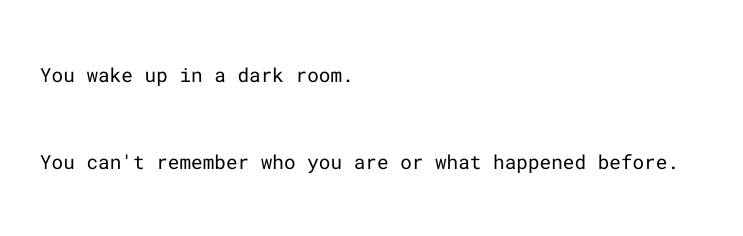
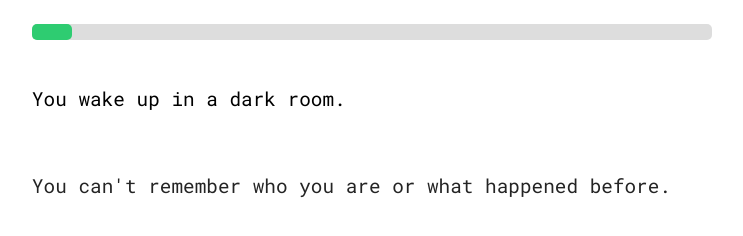
Before and after one commit to peggy0120/p_text_escape_game, a plain HTML site: page index.html in a window 1280 px wide. Both pictures are taken after a click on the button "English". Shown: the whole page, without its empty margins (268-1011 px from the left). Drawn offline with Linux system fonts and the light colour scheme.

Commit message:
add prog bar & scroll to top on new sect

```diff
--- a/game.js
+++ b/game.js
@@ -1,6 +1,8 @@
 $(document).ready(function () {
 
     var container = $('.container')
+    var barContainer = $('.bar-container')
+    var progress = $('#progress')
     var content = $('#content')
     var optionBtns = $('#option-buttons')
 
@@ -25,6 +27,7 @@ $(document).ready(function () {
         console.log("Personality randomly set to: " + personality[psnlOpt])
 
     }
+
 
     var sect = "0"
 
@@ -121,17 +124,25 @@ $(document).ready(function () {
 
         var next = []
 
+        barContainer.removeClass('hidden')
         loadSection(sect)
 
     }
 
     function loadSection(sectionId) {
 
-        $('div.item').fadeOut(600)
-        $('button').fadeOut(600)
+        $('div.item').fadeOut(1200)
+        $('button').fadeOut(1200, function () {
+            $("html, body").animate({
+                scrollTop: 0
+            }, "slow");
+            return false;
+        })
 
-        content.delay(800).empty()
-        optionBtns.delay(800).empty()
+        content.delay(1200).empty()
+        optionBtns.delay(1200).empty()
+
+        updateProgress()
 
         console.log("*SECTION: " + sect)
         var section = storySection.find(storySection => storySection.sect_id == sectionId)
@@ -194,6 +205,10 @@ $(document).ready(function () {
         var fadeDelay = 600
         showSection(fadeDelay)
         console.log("next sections:" + next)
+    }
+
+    function updateProgress() {
+        progress.width(progress.width() + progress.parent().width() / 17)
     }
 
     function loadContent(sectionItems) {
@@ -315,11 +330,10 @@ $(document).ready(function () {
         fadeDelay -= 1000
 
         optionBtns.delay(fadeDelay).fadeIn(800, function () {
-            //            setTimeout(function () {
-            //                optionBtns.children().first().trigger('click')
-            //            }, 3800)
+//            setTimeout(function () {
+//                optionBtns.children().first().trigger('click')
+//            }, 3800)
         })
-
 
     }
 
@@ -343,8 +357,8 @@ $(document).ready(function () {
                 }
             })
 
-            // 265 words per min
-            readTime = word.length / 265 * 60 * 1000
+            // 200 words per min
+            readTime = word.length / 200 * 60 * 1000
 
             // add 100ms for each word below 3 chars
             readTime += shortWordCount * 100
@@ -358,7 +372,7 @@ $(document).ready(function () {
             readTime = text.length / 500 * 60 * 1000
         }
 
-        readTime = readTime < 1000 ? 1000 : readTime
+        readTime = readTime < 1200 ? 1200 : readTime
 
         return readTime
     }
@@ -412,4 +426,17 @@ $(document).ready(function () {
 
     parseData('story.csv', cleanData)
 
+    $(window).scroll(function () {
+
+        if ($(document).scrollTop() > 28) {
+
+            $('.bar-container').addClass('overlap-shadow')
+
+        } else {
+
+            $('.bar-container').removeClass('overlap-shadow')
+
+        }
+    })
+
 })
--- a/index.html
+++ b/index.html
@@ -26,6 +26,11 @@
 
 <body>
     <div class="container">
+        <div class="bar-container hidden">
+            <div id="bar">
+                <div id="progress"></div>
+            </div>
+        </div>
         <div id="content"></div>
         <div id="option-buttons" class="btn-grid">
             <button id="lang_en" class="btn">English</button>
--- a/style.css
+++ b/style.css
@@ -19,13 +19,19 @@ body {
     justify-content: center;
     width: 100vw;
     height: 100vh;
+    margin: 0;
+}
+
+.ja {
+    font-family: 'Noto Sans JP', sans-serif;
 }
 
 .container {
     margin: 0 auto;
+    margin-top: 32px;
     max-width: 680px;
     width: 80%;
-    height: 100vh;
+    height: calc(100vh - 64px);
     padding-top: 48px;
     padding-bottom: 64px;
 }
@@ -34,8 +40,35 @@ body {
     display: none;
 }
 
-.ja {
-    font-family: 'Noto Sans JP', sans-serif;
+.bar-container {
+    position: fixed;
+    top: 0;
+    left: 0;
+    width: 100%;
+    padding: 24px 0px;
+    background-color: #fff;
+}
+
+.overlap-shadow {
+    transition: box-shadow 0.2s ease;
+    box-shadow: 0 2px 16px rgba(0, 0, 0, 0.1)
+}
+
+#bar {
+    width: 100%;
+    max-width: 680px;
+    margin: 0 auto;
+    background-color: #ddd;
+    border-radius: 5px;
+}
+
+#progress {
+    width: 0%;
+    height: 16px;
+    background-color: #2ecc71;
+    border-radius: 5px;
+    transition-duration: 1.2s;
+    transition-timing-function: ease;
 }
 
 .item {
```
